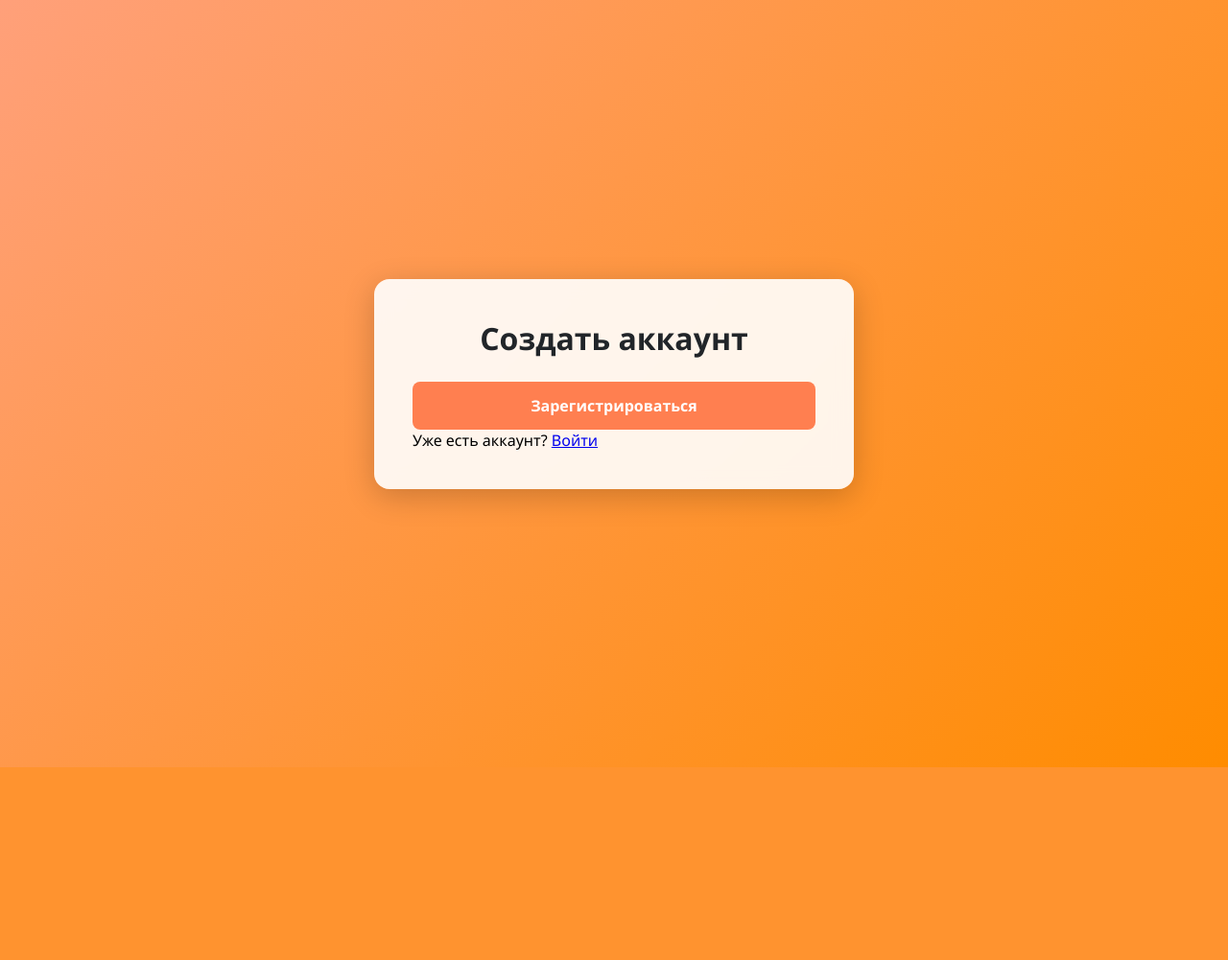
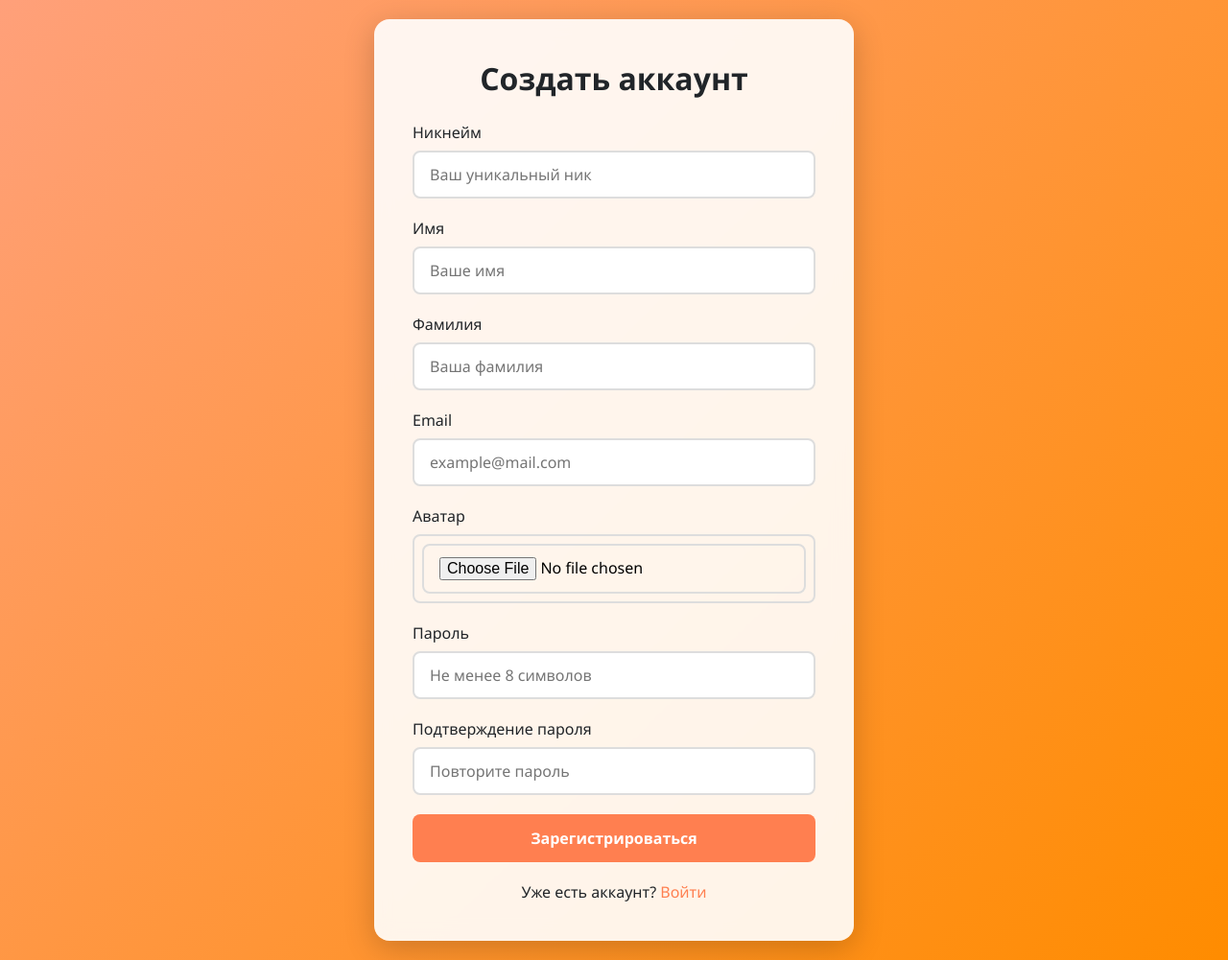
Before and after one commit to skv1xxx/SchoolMain, a Django app: page /reg in a window 1280 px wide. Shown: the whole page at 96% size. Before the commit the page ends 800 px from the top, so only its background shows below. Run offline with Django 5.2, Linux system fonts and the light colour scheme; parts of the project's set-up code (start-up, migrations or seed data) failed here and were passed over.

Commit message:
еще чуть-чуть

```diff
--- a/mysite/mysite/settings.py
+++ b/mysite/mysite/settings.py
@@ -125,7 +125,7 @@
 MEDIA_URL = '/media/'
 MEDIA_ROOT = BASE_DIR / 'media'
 
-AUTH_USER_MODEL = 'vhost.CustomUser'
-
 LOGIN_REDIRECT_URL = 'home'
 LOGOUT_REDIRECT_URL = 'home'
+
+AUTH_USER_MODEL = 'vhost.BDuser'
--- a/mysite/vhost/admin.py
+++ b/mysite/vhost/admin.py
@@ -5,6 +5,6 @@
 class BDkatAD(admin.ModelAdmin):
     list_display = ('id', 'name')
 
-admin.site.register(CustomUser)
+admin.site.register(BDuser)
 admin.site.register(BDvid)
 admin.site.register(BDkat, BDkatAD)
--- a/mysite/vhost/forms.py
+++ b/mysite/vhost/forms.py
@@ -4,7 +4,6 @@
 from django.utils import timezone
 from django import forms
 from django.contrib.auth.forms import UserCreationForm
-from .models import CustomUser
 
 
 class VideoForm(forms.ModelForm):
@@ -45,7 +44,7 @@
     )
 
     class Meta:
-        model = CustomUser
+        model = BDuser
         fields = ('nickname', 'first_name', 'last_name', 'email', 'avatar', 'password1', 'password2')
         widgets = {
             'nickname': forms.TextInput(attrs={'placeholder': 'Ваш уникальный ник'}),
--- a/mysite/vhost/models.py
+++ b/mysite/vhost/models.py
@@ -1,14 +1,12 @@
 from django.db import models
 from django.urls import reverse
 from django.db import models
-from django.contrib.auth.models import AbstractUser
 from django.core.validators import FileExtensionValidator
 
 from django.db import models
-from django.contrib.auth.models import AbstractUser
 from django.core.validators import FileExtensionValidator
 
-class CustomUser(AbstractUser):
+class BDuser(models.Model):
     nickname = models.CharField(max_length=30, unique=True)
     first_name = models.CharField(max_length=30)
     last_name = models.CharField(max_length=30)
--- a/mysite/vhost/templates/reg.html
+++ b/mysite/vhost/templates/reg.html
@@ -144,29 +144,69 @@
     <form method="post" enctype="multipart/form-data">
         {% csrf_token %}
 
-        {% for field in form %}
-            <div class="form-group">
-                <label for="{{ field.id_for_label }}">{{ field.label }}</label>
+        <div class="form-group">
+            <label for="id_nickname">Никнейм</label>
+            <input type="text" name="nickname" id="id_nickname" placeholder="Ваш уникальный ник" required>
+            {% if form.nickname.errors %}
+                <div class="error-message">{{ form.nickname.errors.0 }}</div>
+            {% endif %}
+        </div>
 
-                {% if field.name == 'avatar' %}
-                    <div class="avatar-input">
-                        <input type="file" name="avatar" id="id_avatar" accept="image/*">
-                        <img id="avatar-preview" class="avatar-preview" src="#" alt="Предпросмотр аватарки">
-                    </div>
-                {% else %}
-                    {{ field }}
-                {% endif %}
+        <div class="form-group">
+            <label for="id_first_name">Имя</label>
+            <input type="text" name="first_name" id="id_first_name" placeholder="Ваше имя" required>
+            {% if form.first_name.errors %}
+                <div class="error-message">{{ form.first_name.errors.0 }}</div>
+            {% endif %}
+        </div>
 
-                {% if field.errors %}
-                    <div class="error-message">{{ field.errors.0 }}</div>
-                {% endif %}
+        <div class="form-group">
+            <label for="id_last_name">Фамилия</label>
+            <input type="text" name="last_name" id="id_last_name" placeholder="Ваша фамилия" required>
+            {% if form.last_name.errors %}
+                <div class="error-message">{{ form.last_name.errors.0 }}</div>
+            {% endif %}
+        </div>
+
+        <div class="form-group">
+            <label for="id_email">Email</label>
+            <input type="email" name="email" id="id_email" placeholder="example@mail.com" required>
+            {% if form.email.errors %}
+                <div class="error-message">{{ form.email.errors.0 }}</div>
+            {% endif %}
+        </div>
+
+        <div class="form-group">
+            <label for="id_avatar">Аватар</label>
+            <div class="avatar-input">
+                <input type="file" name="avatar" id="id_avatar" accept="image/*">
+                <img id="avatar-preview" class="avatar-preview" src="#" alt="Предпросмотр аватарки">
             </div>
-        {% endfor %}
+            {% if form.avatar.errors %}
+                <div class="error-message">{{ form.avatar.errors.0 }}</div>
+            {% endif %}
+        </div>
+
+        <div class="form-group">
+            <label for="id_password1">Пароль</label>
+            <input type="password" name="password1" id="id_password1" placeholder="Не менее 8 символов" required>
+            {% if form.password1.errors %}
+                <div class="error-message">{{ form.password1.errors.0 }}</div>
+            {% endif %}
+        </div>
+
+        <div class="form-group">
+            <label for="id_password2">Подтверждение пароля</label>
+            <input type="password" name="password2" id="id_password2" placeholder="Повторите пароль" required>
+            {% if form.password2.errors %}
+                <div class="error-message">{{ form.password2.errors.0 }}</div>
+            {% endif %}
+        </div>
 
         <button type="submit">Зарегистрироваться</button>
     </form>
 
-    <div class="ent">
+    <div class="login-link">
         Уже есть аккаунт? <a href="{% url 'ent' %}">Войти</a>
     </div>
 </div>
```
